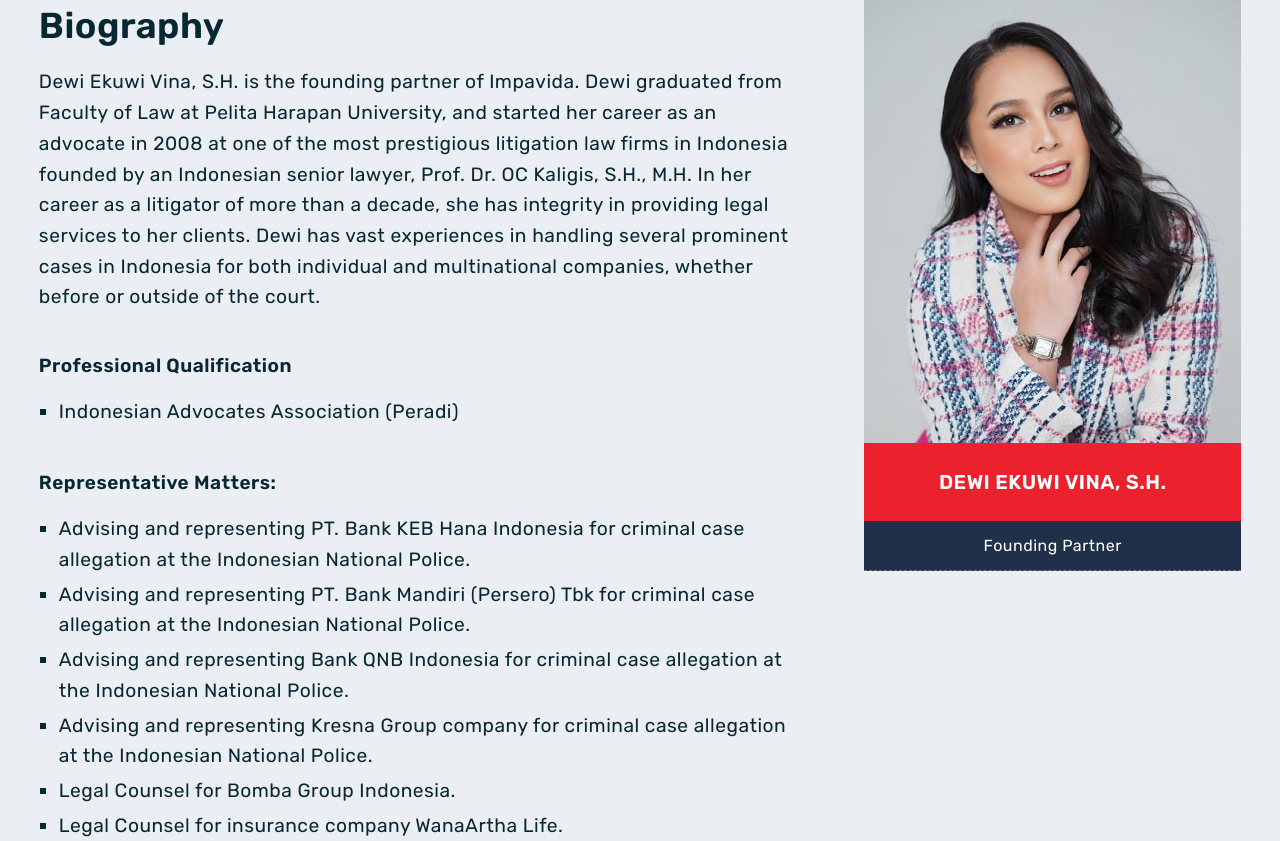
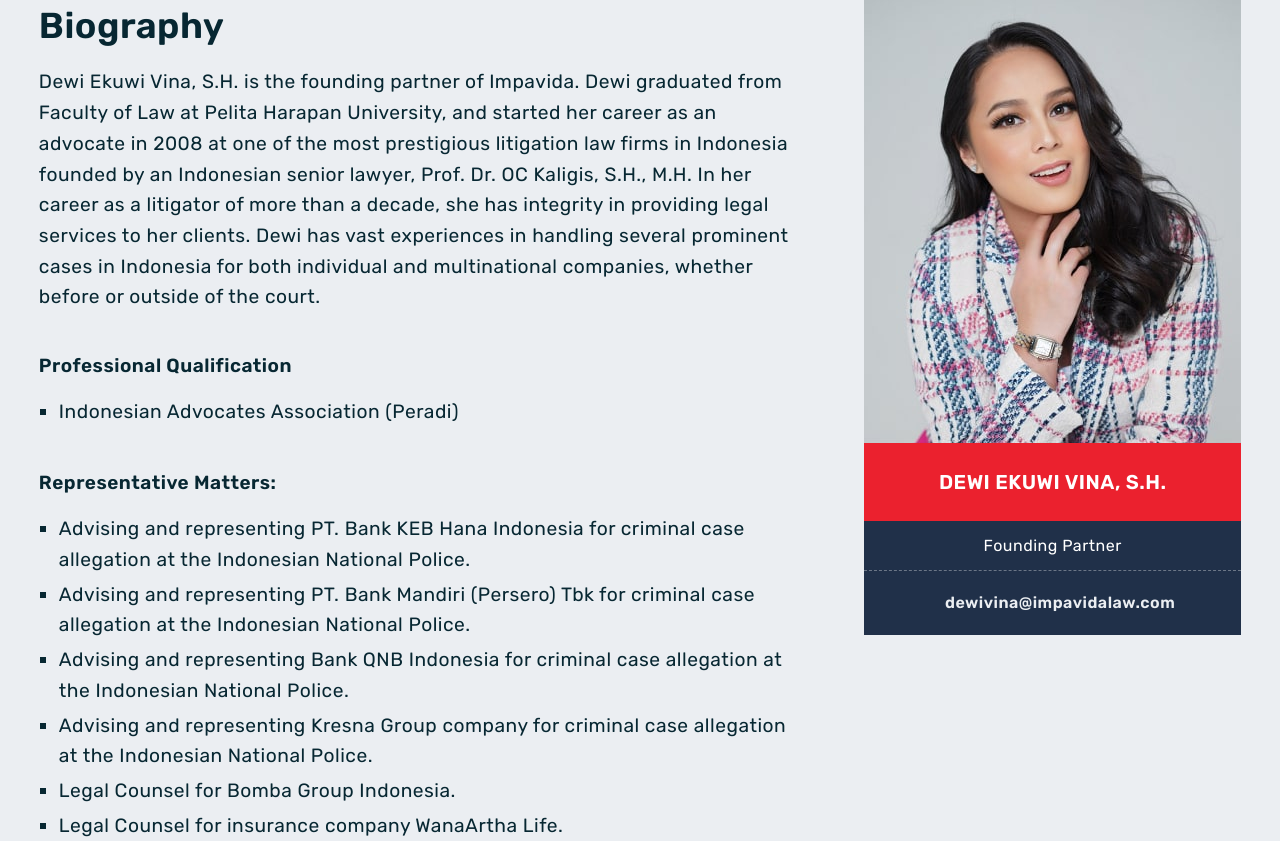
Before and after one commit to ovarz/impavidalaw, a PHP site: page /dewi/index.php in a window 1280 px wide. Shown: the part 142-983 px from the top of the page. Run offline with PHP 8.4, Linux system fonts and the light colour scheme.

Commit message:
Update index.php
update profile dewi

```diff
--- a/dewi/index.php
+++ b/dewi/index.php
@@ -47,7 +47,7 @@
 
 	<div class="section-detail-small">
 	  <div class="sds-container sds-sticky">
-	    <?php $profile_title="Founding Partner"; $profile_email=""; require ($_SERVER['IL'].'module/profile-box.php') ?>
+	    <?php $profile_title="Founding Partner"; $profile_email="dewivina@impavidalaw.com"; require ($_SERVER['IL'].'module/profile-box.php') ?>
 	  </div>
 	</div>
   </span>
```
